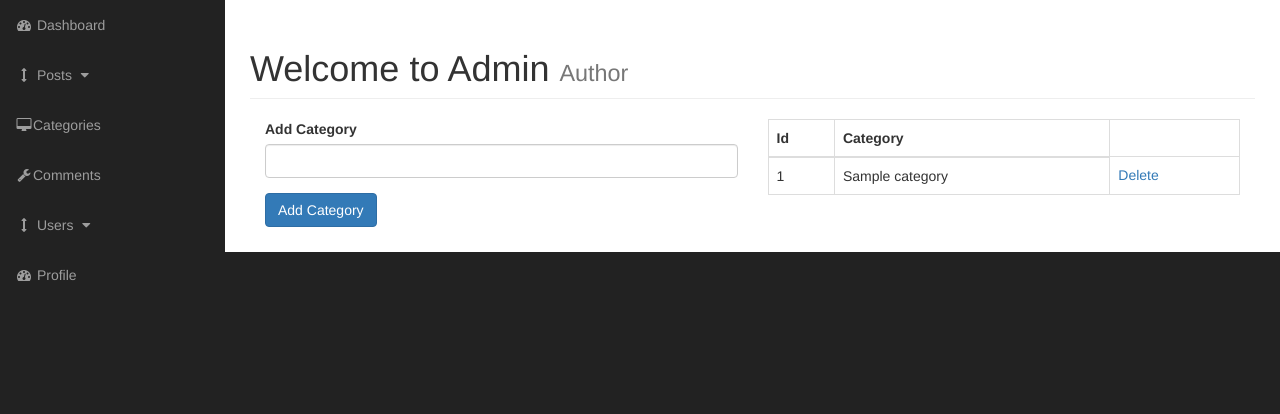
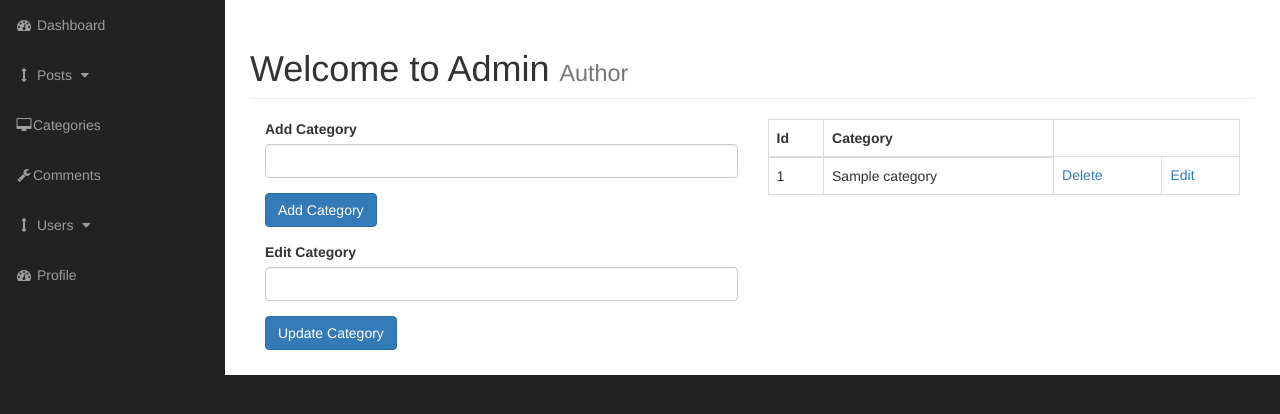
Before and after one commit to ravindrashrivastava/cmsrepo, a PHP site: page /admin/categories.php in a window 1280 px wide. Shown: the part 51-465 px from the top of the page. Run offline with PHP 8.4, Linux system fonts and the light colour scheme; tables that the repository leaves empty or names only in its code hold one stand-in row (values such as "Sample post").

Commit message:
minor syntax fix

```diff
--- a/admin/categories.php
+++ b/admin/categories.php
@@ -21,7 +21,7 @@
                     <div class="col-xs-6">
                         <?php
 
-                            if (isset($_GET["submit"])){
+                            if (isset($_GET["submit"])) {
                                 $cat_title = $_GET["cat_title"];
 
                                 if ($cat_title == "" || empty($cat_title)) {
@@ -29,7 +29,7 @@
                                 } else {
                                     $query = "INSERT INTO category(cat_title) VALUE ('{$cat_title}')";
                                     $create_category_query = mysqli_query($connection, $query);
-                                    if(!$create_category_query){
+                                    if(!$create_category_query) {
                                         die("Query Failed".mysqli_error($connection));
                                     }
                                 }
@@ -46,12 +46,48 @@
                             </div>
 
                         </form>
+                        <!-- edit form  -->
+                        <form action="categories.php" method="get">
+                            <?php
+                                if(isset($_GET["edit"])) {
+                                    $edit_cat_id = $_GET["edit"];
+                                    $query = "SELECT * FROM category WHERE cat_id = $edit_cat_id";
+                                    $update_query = mysqli_query($connection, $query);
+                                    while($row = mysqli_fetch_assoc($update_query)) {
+                                        $cat_id = $row["cat_id"];
+                                        $cat_title = $row["cat_title"];
+                                    }
+                                }
+                            ?>
+                            <div class="form-group">
+                                <label for="cat-title">Edit Category</label>
+                                <input
+                                    value="<?php if(isset($cat_title)) {
+                                        echo $cat_title;
+                                    } ?>"
+                                    type="text" class="form-control" name="cat_title">
+                            </div>
+
+                            <?php
+                                // update query
+                                // if(isset($_POST["update_category"])){
+
+                                // }
+                            ?>
+                            <div class="form-group">
+                                <input type="submit" class="btn btn-primary" name="update_category"
+                                    value="Update Category">
+                            </div>
+
+                        </form>
+                        <!-- edit form end -->
+
                     </div>
                     <!--category form end -->
                     <div class="col-xs-6">
                         <?php
                             $query = "SELECT * FROM category";
-                                $select_category = mysqli_query($connection,$query);
+                            $select_category = mysqli_query($connection, $query);
 
                         ?>
                         <table class="table table-bordered table-hover">
@@ -69,6 +105,7 @@
                                         echo "<td>{$cat_id}</td>" ;
                                         echo "<td>{$cat_title}</td>" ;
                                         echo "<td><a href='categories.php?delete={$cat_id}'>Delete</a></td>" ;
+                                        echo "<td><a href='categories.php?edit={$cat_id}'>Edit</a></td>" ;
                                         echo "</tr>";
                                     }
 
```
Lines whose indentation alone changed are shown as unchanged.
